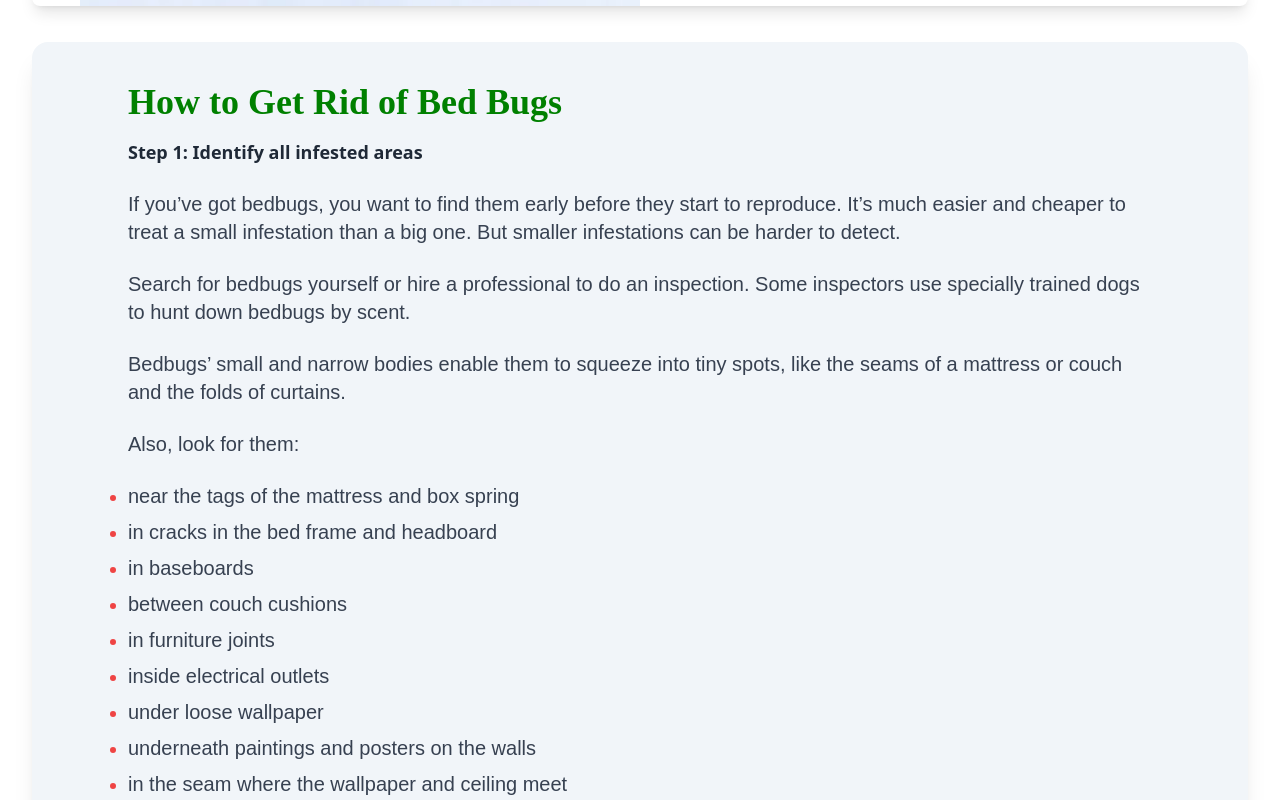
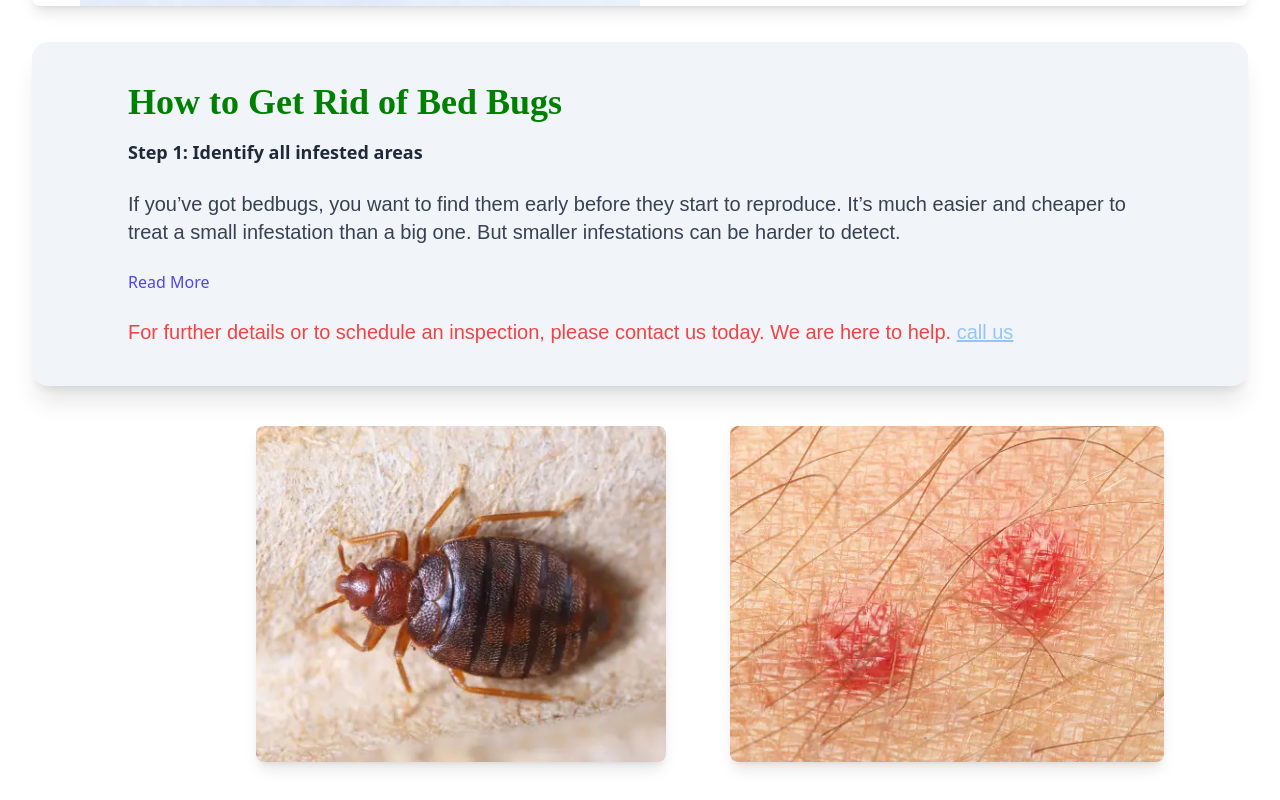
Before and after one commit to Avishkar2004/Entomon-Pest-Solutions-, a React (Create React App) app: page /bedbug in a window 1280 px wide. Shown: the part 980-1780 px from the top of the page. Built offline with nearby package versions, Linux system fonts and the light colour scheme.

Commit message:
Read More / Less

```diff
--- a/src/Pages/Agriculture.jsx
+++ b/src/Pages/Agriculture.jsx
@@ -1,4 +1,4 @@
-import React from "react";
+import React, { useState } from "react";
 import Agricultures1 from "../assets/Agriculture/Agriculture1.webp";
 import Agricultures2 from "../assets/Agriculture/Agriculture2.webp";
 import AgricultureSafe from "../assets/Agriculture/Agriculture3.webp";
@@ -6,6 +6,13 @@ import AgricultureControl from "../assets/Agriculture/Agriculture4.webp";
 import AgricultureControl2 from "../assets/Agriculture/Agriculture5.webp";
 
 const Agriculture = () => {
+  const [isExpanded, setIsExpanded] = useState(false)
+
+
+  const toggleReadMore = () => {
+    setIsExpanded(!isExpanded)
+  }
+
   return (
     <main className="py-6 px-4 sm:p-6 md:py-10 md:px-8">
       <div className="max-w-4xl mx-auto grid grid-cols-1 lg:max-w-5xl lg:gap-x-20 lg:grid-cols-2">
@@ -102,6 +109,8 @@ const Agriculture = () => {
             ensure complete eradication and provide a long-term solution to
             protect your property from further Agriculture infestations.
           </p>
+          {isExpanded && (
+            <>
               <p className="text-base sm:text-lg lg:text-xl text-gray-700 mb-6">
                 Just like with termites, a comprehensive inspection is necessary to
                 accurately assess the extent of the Agriculture Issue and determine
@@ -111,6 +120,12 @@ const Agriculture = () => {
                 For further details or to schedule an inspection, please contact us
                 today. We are here to help.
               </p>
+            </>
+          )}
+          <button
+            onClick={toggleReadMore}
+            className="mt-4 text-indigo-600 hover:text-indigo-800 focus:outline-none"
+          >{isExpanded ? "Read Less" : "Read More"}</button>
         </div>
       </div>
 
--- a/src/Pages/Ant.jsx
+++ b/src/Pages/Ant.jsx
@@ -1,4 +1,4 @@
-import React from "react";
+import React, { useState } from "react";
 import { Link } from "react-router-dom";
 import Ants1 from "../assets/Ant/Ant1.webp";
 import Ants2 from "../assets/Ant/Ant2.webp";
@@ -7,6 +7,12 @@ import AntControl from "../assets/Ant/Ant4.webp";
 import AntControl2 from "../assets/Ant/Ant5.webp";
 
 const Ant = () => {
+  const [isExpanded, setIsExpanded] = useState(false)
+
+  const toggleReadMore = () => {
+    setIsExpanded(!isExpanded)
+  }
+
   const scrollToTop = () => {
     window.scrollTo({
       top: 0,
@@ -153,6 +159,10 @@ const Ant = () => {
               inside, it is surely effective. Make sure you make the line in a
               way that is out of reach of any child in the house.{" "}
             </p>
+
+            {isExpanded && (
+              <>
+
                 <h2 className="text-lg font-semibold text-gray-800 mb-2">
                   2. Lemons{" "}
                 </h2>
@@ -238,6 +248,10 @@ const Ant = () => {
                   professional pest control services. They can assess the situation
                   and use more advanced methods to eliminate the colony.
                 </p>
+              </>
+            )}
+            <button className="mt-4 text-indigo-600 hover:text-indigo-800 focus:outline-none"
+              onClick={toggleReadMore}>{isExpanded ? "Read Less" : "Read More"}</button>
             <p
               className="text-base sm:text-lg lg:text-xl text-red-500 mb-2"
               style={{ fontFamily: "sans-serif" }}
--- a/src/Pages/BedBug.jsx
+++ b/src/Pages/BedBug.jsx
@@ -1,4 +1,4 @@
-import React from "react";
+import React, { useState } from "react";
 import { Link } from "react-router-dom";
 import BedBugs1 from "../assets/BedBug/BedBug1.webp";
 import BedBugs2 from "../assets/BedBug/BedBug2.webp";
@@ -7,13 +7,17 @@ import BedBugSafe from "../assets/BedBug/BedBug3.webp";
 import BedBugControl2 from "../assets/BedBug/BedBug5.webp";
 
 const BedBug = () => {
-
+  const [isExpanded, setIsExpanded] = useState(false)
   const scrollToTop = () => {
     window.scrollTo({
       top: 0,
       behavior: "smooth",
     });
   };
+
+  const toggleReadMore = () => {
+    setIsExpanded(!isExpanded)
+  }
 
   return (
     <main className="py-6 px-4 sm:p-6 md:py-10 md:px-8">
@@ -150,6 +154,9 @@ const BedBug = () => {
               infestation than a big one. But smaller infestations can be harder
               to detect.
             </p>
+            {isExpanded && (
+              <>
+
                 <p
                   className="text-base sm:text-lg lg:text-xl text-gray-700 mb-2"
                   style={{ fontFamily: "sans-serif" }}
@@ -583,7 +590,13 @@ const BedBug = () => {
                     </p>
                   </li>
                 </ul>
-
+              </>
+            )}
+            <button
+              onClick={toggleReadMore}
+              className="mt-4 text-indigo-600 hover:text-indigo-800 focus:outline-none">
+              {isExpanded ? "Read Less" : "Read More"}
+            </button>
             <p
               className="text-base sm:text-lg lg:text-xl text-red-500 mb-2"
               style={{ fontFamily: "sans-serif" }}
--- a/src/Pages/Cockroach.jsx
+++ b/src/Pages/Cockroach.jsx
@@ -1,4 +1,4 @@
-import React from "react";
+import React, { useState } from "react";
 import { Link } from "react-router-dom";
 import CockroachSafe from "../assets/Cockroach/cockroach.png";
 import Cockroach1 from "../assets/Cockroach/cockroach1.webp";
@@ -7,6 +7,7 @@ import Cockroachs from "../assets/Cockroach/safe.png";
 import BeachHouse from "../assets/Termite/beach-house.jpg";
 
 const Cockroach = () => {
+  const [isExpanded, setIsExpanded] = useState(false)
   const scrollToTop = () => {
     window.scrollTo({
       top: 0,
@@ -20,6 +21,10 @@ const Cockroach = () => {
       behavior: "smooth",
     });
   };
+
+  const toggleReadMore = () => {
+    setIsExpanded(!isExpanded)
+  }
 
   return (
     <main className="py-6 px-4 sm:p-6 md:py-10 md:px-8">
@@ -157,6 +162,9 @@ const Cockroach = () => {
               Different species may require different treatment methods.
             </p>
 
+            {isExpanded && (
+              <>
+
                 <h2 className="text-lg font-semibold text-gray-800 mb-2">
                   Step 2 – Sanitation :-
                 </h2>
@@ -237,6 +245,12 @@ const Cockroach = () => {
                   treatment. If needed, repeat the application of baits or other
                   control methods.
                 </p>
+              </>
+            )}
+            <button onClick={toggleReadMore}
+              className="mt-4 text-indigo-600 hover:text-indigo-800 focus:outline-none"
+            >{isExpanded ? "Read Less" : "Read More"}
+            </button>
             <p
               className="text-base sm:text-lg lg:text-xl text-red-500 mb-2"
               style={{ fontFamily: "sans-serif" }}
--- a/src/Pages/Fly.jsx
+++ b/src/Pages/Fly.jsx
@@ -1,4 +1,4 @@
-import React from "react";
+import React, { useState } from "react";
 import { Link } from "react-router-dom";
 import Flys1 from "../assets/Fly/Fly1.webp";
 import Flys2 from "../assets/Fly/Fly2.avif";
@@ -7,6 +7,12 @@ import FlyControl from "../assets/Fly/Fly4.webp";
 import FlyControl2 from "../assets/Fly/Fly5.webp";
 
 const Fly = () => {
+  const [isExpanded, setIsExpanded] = useState(false)
+
+
+  const toggleReadMore = () => {
+    setIsExpanded(!isExpanded)
+  }
 
   const scrollToTop = () => {
     window.scrollTo({
@@ -157,6 +163,9 @@ const Fly = () => {
               your business. Make sure that your employees remember to close all
               doors and windows, especially those adjacent to lights.
             </p>
+            {isExpanded && (
+              <>
+
                 <h2 className="text-lg font-semibold text-gray-800 mb-2">
                   2. Inspection
                 </h2>
@@ -226,6 +235,11 @@ const Fly = () => {
                   should be considered only if all other pest management methods
                   have been unsuccessful.
                 </p>
+              </>
+            )}
+            <button onClick={toggleReadMore}
+              className="mt-4 text-indigo-600 hover:text-indigo-800 focus:outline-none"
+            >{isExpanded ? "Read Less" : "Read More"}</button>
             <p
               className="text-base sm:text-lg lg:text-xl text-red-500 mb-2"
               style={{ fontFamily: "sans-serif" }}
--- a/src/Pages/Mosquito.jsx
+++ b/src/Pages/Mosquito.jsx
@@ -1,4 +1,4 @@
-import React from "react";
+import React, { useState } from "react";
 import { Link } from "react-router-dom";
 import MosquitoControl2 from "../assets/Mosquito/gpp.jpeg";
 import MosquitoSafe from "../assets/Mosquito/mm.avif";
@@ -7,6 +7,12 @@ import Mosquitos2 from "../assets/Mosquito/mosquito2.webp";
 import MosquitoControl from "../assets/Mosquito/msd.jpg";
 
 const Mosquito = () => {
+
+  const [isExpanded, setIsExpanded] = useState(false)
+
+  const toggleReadMore = () => {
+    setIsExpanded(!isExpanded);
+  }
 
   const scrollToTop = () => {
     window.scrollTo({
@@ -150,6 +156,8 @@ const Mosquito = () => {
               vegetation such as tall grass, weeds, and shrubs. Any successful
               mosquito control program should target these areas.
             </p>
+            {isExpanded && (
+              <>
                 <h2 className="text-lg font-semibold text-gray-800 mb-2">
                   2. Spray Professional Residual Insecticides-To Get Rid Of Adult
                   Mosquitoes
@@ -304,6 +312,11 @@ const Mosquito = () => {
                   Eliminate or treat these sources with a mosquito larvicide
                   whenever possible.
                 </p>
+              </>
+            )}
+            <button onClick={toggleReadMore}
+              className="mt-4 text-indigo-600 hover:text-indigo-800 focus:outline-none"
+            >{isExpanded ? "Read Less" : "Read More"}</button>
             <p
               className="text-base sm:text-lg lg:text-xl text-red-500 mb-2"
               style={{ fontFamily: "sans-serif" }}
--- a/src/Pages/Mouse.jsx
+++ b/src/Pages/Mouse.jsx
@@ -1,4 +1,4 @@
-import React from "react";
+import React, { useState } from "react";
 import { Link } from "react-router-dom";
 import Mouses1 from "../assets/Mouse/mouse1.webp";
 import Mouses2 from "../assets/Mouse/mouse2.webp";
@@ -7,6 +7,11 @@ import MouseControl from "../assets/Mouse/mouse4.webp";
 import MouseControl2 from "../assets/Mouse/mouse5.webp";
 
 const Mouse = () => {
+  const [isExpanded, setIsExpanded] = useState(false)
+
+  const toggleReadMore = () => {
+    setIsExpanded(!isExpanded)
+  }
   const scrollToTop = () => {
     window.scrollTo({
       top: 0,
@@ -147,6 +152,8 @@ const Mouse = () => {
               Confirm the presence of mice by looking for droppings, gnaw marks,
               or other signs.
             </p>
+            {isExpanded && (
+              <>
                 <h2 className="text-lg font-semibold text-gray-800 mb-2">
                   Step 2 – Sanitation :-
                 </h2>
@@ -203,6 +210,12 @@ const Mouse = () => {
                   and take steps to prevent future infestations by maintaining a
                   clean environment.
                 </p>
+              </>
+            )}
+            <button
+              onClick={toggleReadMore}
+              className="mt-4 text-indigo-600 hover:text-indigo-800 focus:outline-none"
+            >{isExpanded ? "Read Less" : "Read More"}</button>
             <p
               className="text-base sm:text-lg lg:text-xl text-red-500 mb-2"
               style={{ fontFamily: "sans-serif" }}
--- a/src/Pages/Termite.jsx
+++ b/src/Pages/Termite.jsx
@@ -5,7 +5,7 @@ import TermitePhoto2 from "../assets/Termite/TermitePhoto2.webp";
 import BeachHouse from "../assets/Termite/beach-house.jpg";
 import TermiteGlow from "../assets/Termite/glow.jpg";
 import TermiteNormal from "../assets/Termite/normal.jpg";
-import Solution from "../assets/Termite/solutions.png"
+import Solution from "../assets/Termite/solutions.png";
 
 const Termite = () => {
   const [isExpanded, setIsExpanded] = useState(false)
@@ -166,8 +166,6 @@ const Termite = () => {
               these tubes from dirt and poop to travel from the ground, where
               they live, to your home's wooden parts they eat.
             </p>
-
-            {/* {isExpanded && ( */}
             {isExpanded && (
 
               <>
--- a/src/Pages/WoodBorer.jsx
+++ b/src/Pages/WoodBorer.jsx
@@ -1,4 +1,4 @@
-import React from "react";
+import React, { useState } from "react";
 import { Link } from "react-router-dom";
 import WoodBorers1 from "../assets/WoodBorer/WoodBorer1.webp";
 import WoodBorers2 from "../assets/WoodBorer/WoodBorer2.webp";
@@ -7,6 +7,11 @@ import WoodBorerControl from "../assets/WoodBorer/WoodBorer4.webp";
 import WoodBorerControl2 from "../assets/WoodBorer/WoodBorer5.webp";
 
 const WoodBorer = () => {
+  const [isExpanded, setIsExpanded] = useState(false)
+
+  const toggleReadMore = () => {
+    setIsExpanded(!isExpanded)
+  }
 
   const scrollToTop = () => {
     window.scrollTo({
@@ -155,6 +160,8 @@ const WoodBorer = () => {
               treat trees early on in an infestation to attack the newly-hatched
               tree borer larvae before they begin tunneling into the bark.
             </p>
+            {isExpanded && (
+              <>
                 <p
                   className="text-base sm:text-lg lg:text-xl text-gray-700 mb-2"
                   style={{ fontFamily: "sans-serif" }}
@@ -202,7 +209,12 @@ const WoodBorer = () => {
                   drench around the base of the tree directing the application to
                   the root area.
                 </p>
-
+              </>
+            )}
+            <button
+              onClick={toggleReadMore}
+              className="mt-4 text-indigo-600 hover:text-indigo-800 focus:outline-none"
+            >{isExpanded ? "Read Less" : "Read More"}</button>
             <p
               className="text-base sm:text-lg lg:text-xl text-red-500 mb-2"
               style={{ fontFamily: "sans-serif" }}
```
Lines whose indentation alone changed are shown as unchanged.
